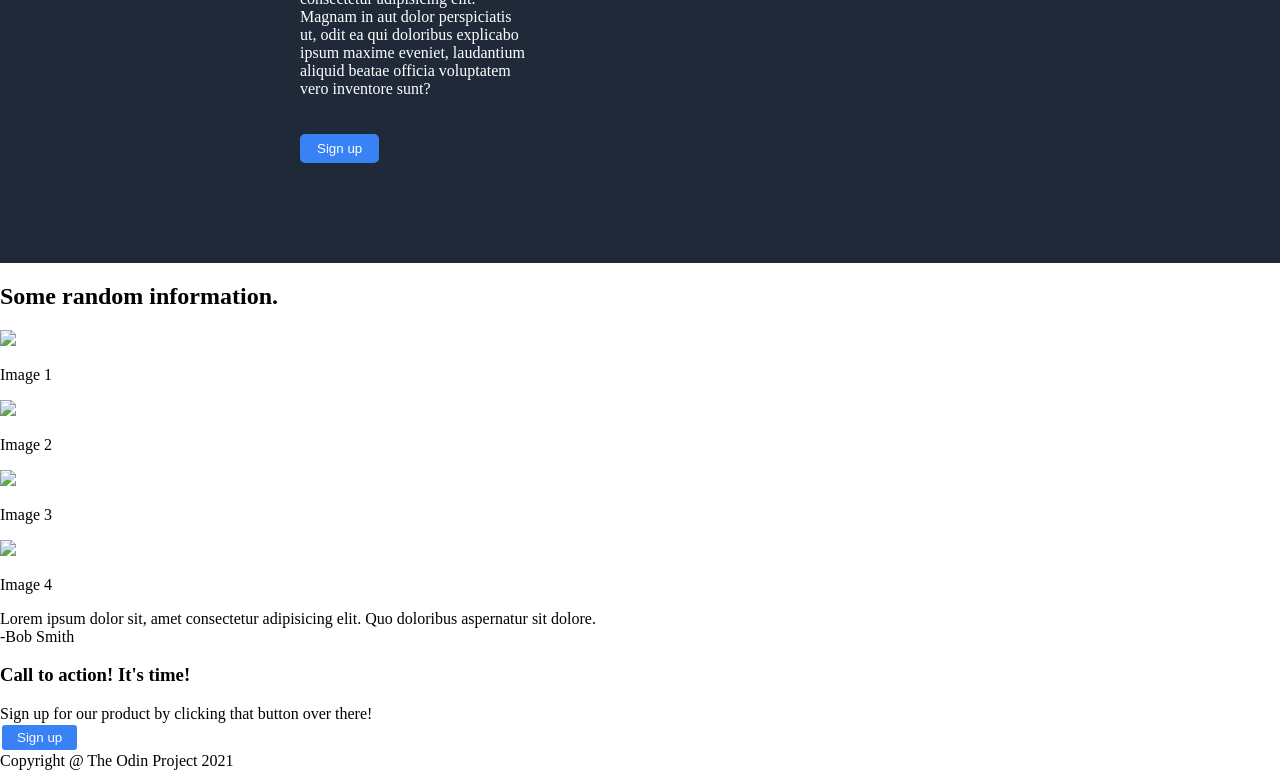
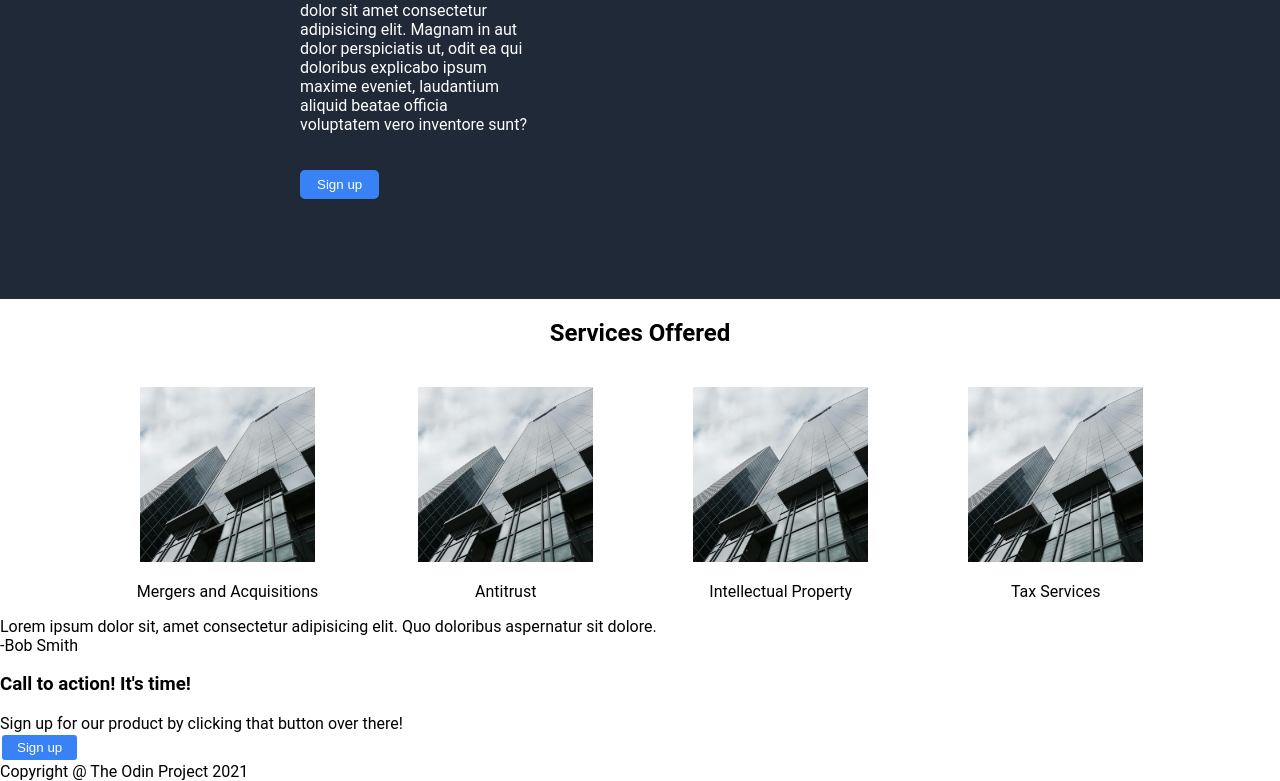
Before and after one commit to kirkland2424/landing-page, a plain HTML site: page index.html in a window 1280 px wide. Shown: the part 371-1152 px from the top of the page. Drawn offline with Linux system fonts and the light colour scheme.

Commit message:
Add Services Offered section with mock pictures

```diff
--- a/index.html
+++ b/index.html
@@ -33,24 +33,26 @@
         <img src="./img/lady-justice.jpg">
     </div>
 
-    <!-- Content Section 1 -->
+    <!-- Content Section 1: Services Offered -->
+    <div class="services">
+        <h2>Services Offered</h2>
+        <div class="carousel">
             <div>
-        <h2>Some random information.</h2>
-        <div>
-            <img src="...">
-            <p>Image 1</p>
+                <img src="./img/m-a.jpg">
+                <p>Mergers and Acquisitions</p>
             </div>
             <div>
-            <img src="...">
-            <p>Image 2</p>
+                <img src="./img/m-a.jpg">
+                <p>Antitrust</p>
             </div>
             <div>
-            <img src="...">
-            <p>Image 3</p>
+                <img src="./img/m-a.jpg">
+                <p>Intellectual Property</p>
             </div>
             <div>
-            <img src="...">
-            <p>Image 4</p>
+                <img src="./img/m-a.jpg">
+                <p>Tax Services</p>
+            </div>
         </div>
      </div>
 
--- a/styles.css
+++ b/styles.css
@@ -2,6 +2,7 @@ body {
     display: flex;
     flex-direction: column;
     margin: 0px;
+    font-family: "Roboto";
 }
 
 a {
@@ -57,6 +58,21 @@ button {
     border-radius: 5px;
 }
 
-img {
+.header img {
     max-width: 400px;
 }
+
+.services{
+    text-align: center;
+}
+
+.carousel{
+    display: flex;
+    justify-content: center;
+    padding-top: 20px;
+    gap: 100px;
+}
+
+.carousel img{
+    max-width: 175px
+}
```
Also changed, not shown: img/m-a.jpg (added). Lines whose indentation alone changed are shown as unchanged.
